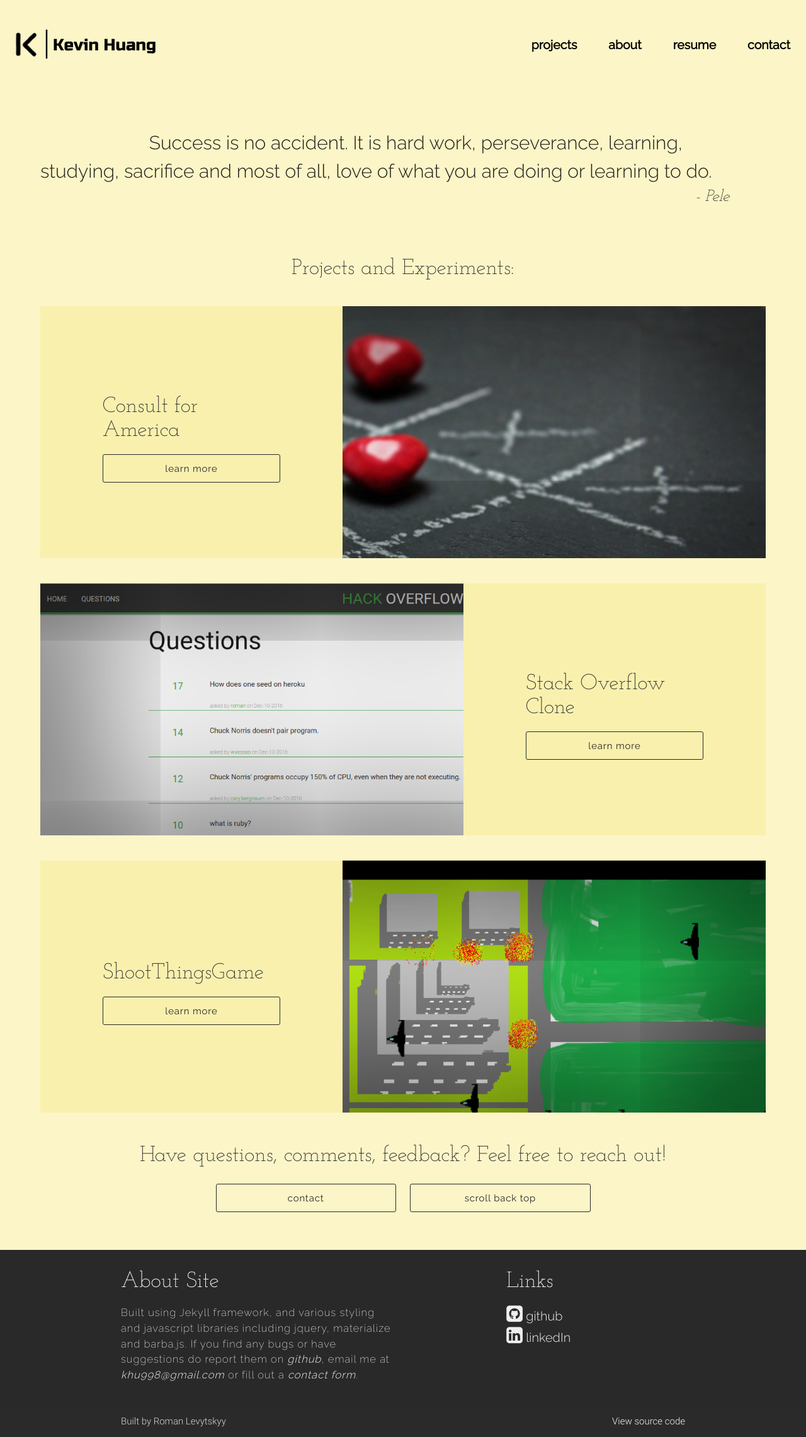
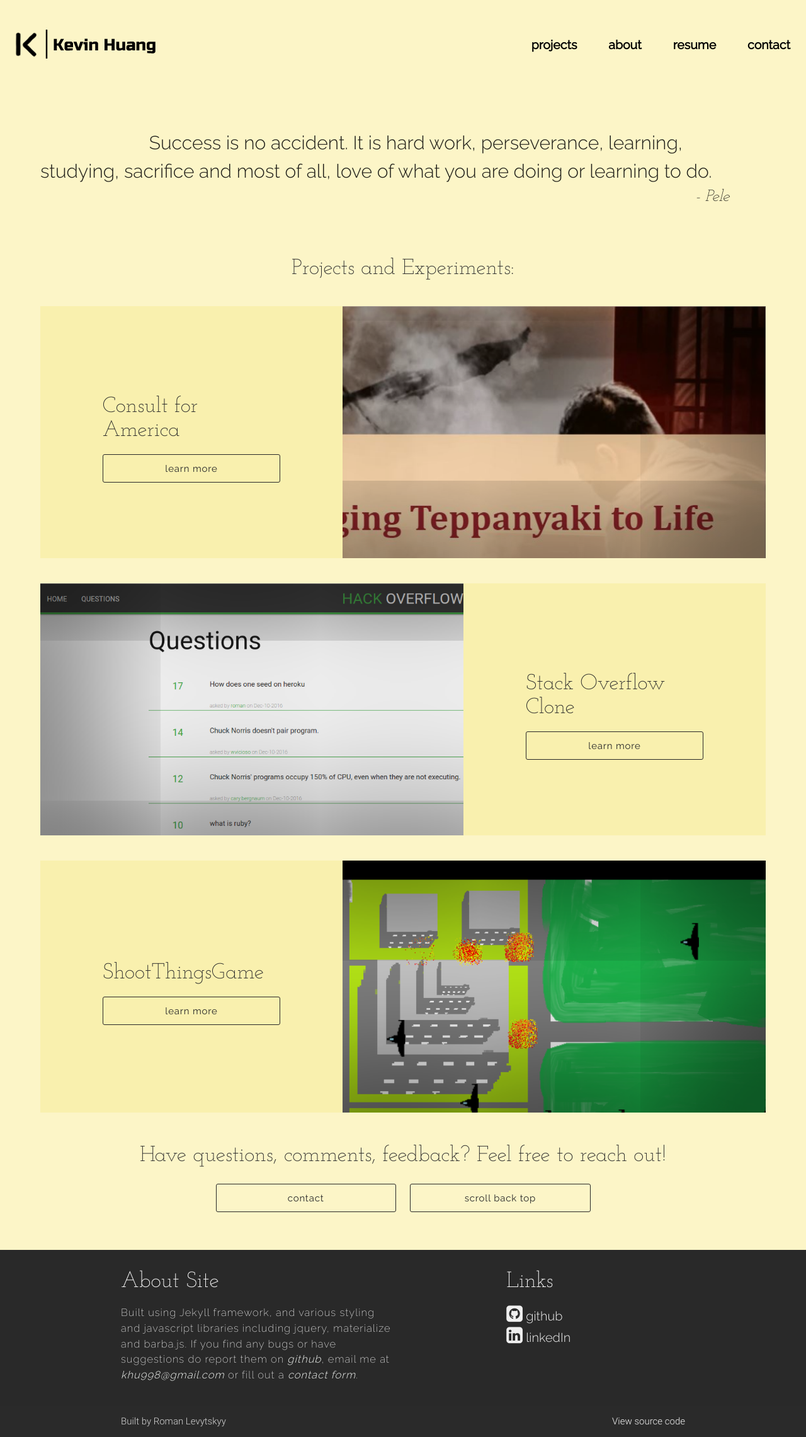
Before and after one commit to khu998/khu998.github.io, a Jekyll site: the page built from projects.html, in a window 1280 px wide. Shown: the whole page at 63% size. Built offline with Jekyll 4.4.1, drawn with Linux system fonts in a browser that asks for light colours; nearby versions of some CDN libraries.

Commit message:
added cfa cover image

```diff
--- a/_data/projects.yml
+++ b/_data/projects.yml
@@ -13,7 +13,7 @@
                   postgresql-plain,
                   heroku-original
                 ]
-  cover: /assets/images/project_covers/tic-tac-toe-cover.jpg
+  cover: /assets/images/project_covers/cfa-cover.jpg
   images: [
     '/assets/images/project_images/tic_tac_toe/tictactoe1.png',
     '/assets/images/project_images/tic_tac_toe/tictactoe2.png',
```
Also changed, not shown: assets/images/project_covers/cfa-cover.jpg (added).
